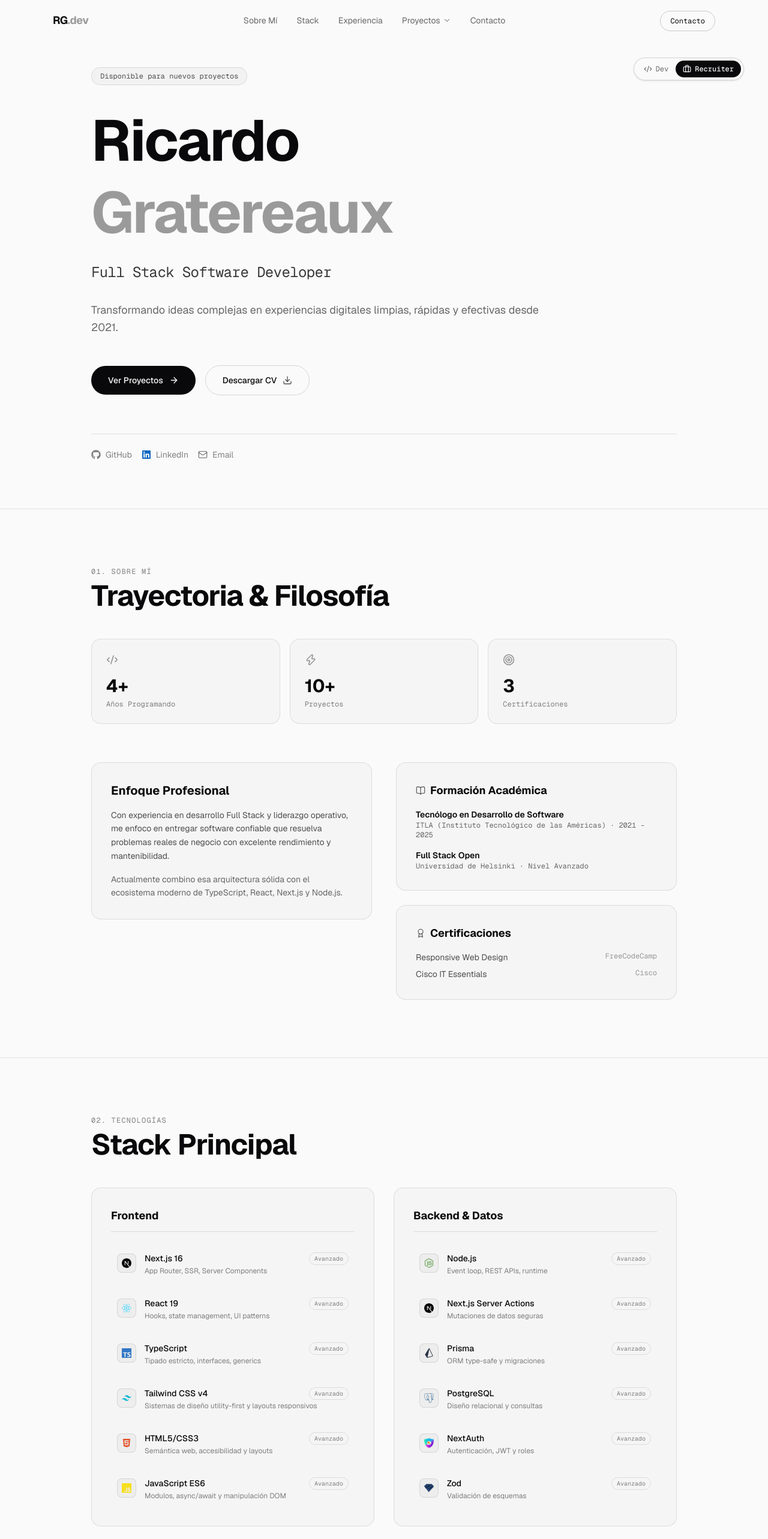
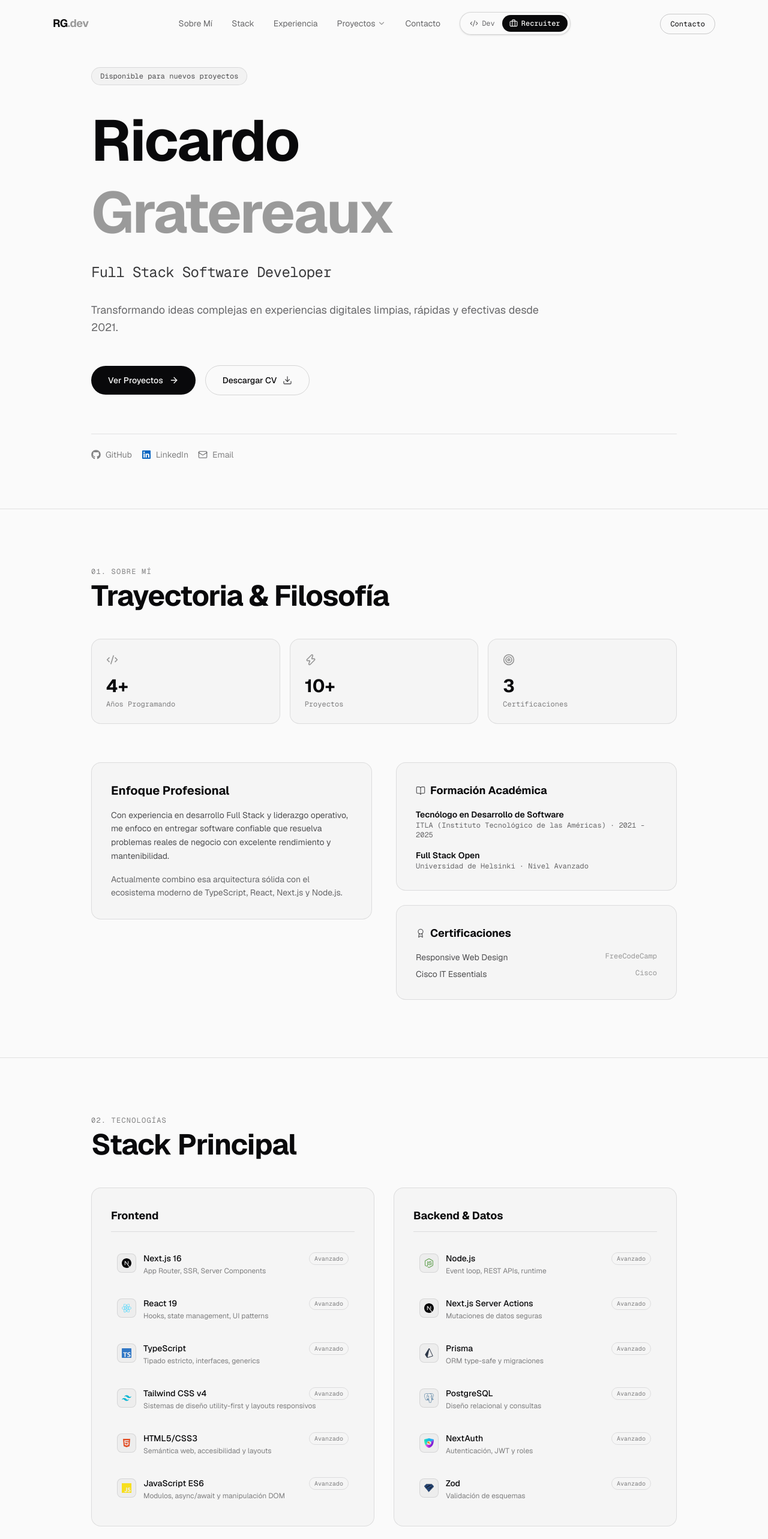
Before and after one commit to RicardoGratereaux/RGportfolio, a Next.js app: page / in a window 1280 px wide. Shown: the top 2566 px of the page at 60% size. Built offline with nearby package versions, Linux system fonts and the light colour scheme.

Commit message:
fix: responsive

```diff
--- a/src/app/layout.tsx
+++ b/src/app/layout.tsx
@@ -2,7 +2,6 @@ import type { Metadata } from "next";
 import { Geist, Geist_Mono } from "next/font/google";
 import "./globals.css";
 import SmoothScroll from "@/components/animations/SmoothScroll";
-import ViewToggle from "@/components/ui/ViewToggle";
 import Navbar from "@/components/layout/Navbar";
 import ThemeProvider from "@/components/ThemeProvider";
 
@@ -52,7 +51,6 @@ export default function RootLayout({
         <ThemeProvider>
           <SmoothScroll>
             <Navbar />
-            <ViewToggle />
             {children}
           </SmoothScroll>
         </ThemeProvider>
--- a/src/components/layout/Navbar.tsx
+++ b/src/components/layout/Navbar.tsx
@@ -3,6 +3,7 @@
 import { useState, useEffect, useRef } from "react";
 import { Menu, X, ArrowRight, ExternalLink, ChevronDown, Layers, Sparkles, Code2, Database } from "lucide-react";
 import { GitHubIcon } from "@/components/icons/TechIcons";
+import ViewToggle from "@/components/ui/ViewToggle";
 
 const projectsList = [
   {
@@ -148,6 +149,7 @@ export default function Navbar() {
                 </a>
               );
             })}
+            <ViewToggle className="hidden md:flex" />
           </div>
 
           {/* CTA */}
@@ -302,7 +304,9 @@ export default function Navbar() {
 
       {/* Mobile menu */}
       {mobileOpen && (
-        <div className="fixed inset-0 top-16 bg-background/95 backdrop-blur-lg z-40 flex flex-col items-center justify-center gap-8 md:hidden">
+        <div className="fixed inset-0 top-16 bg-background/95 backdrop-blur-lg z-40 flex flex-col items-center justify-start gap-8 overflow-auto p-6 md:hidden">
+          <ViewToggle mobile className="w-full max-w-md" />
+          <div className="flex flex-col items-center gap-6 pt-4">
             {navLinks.map((link) => (
               <a
                 key={link.href}
@@ -317,6 +321,7 @@ export default function Navbar() {
               </a>
             ))}
           </div>
+        </div>
       )}
     </>
   );
--- a/src/components/sections/Stack.tsx
+++ b/src/components/sections/Stack.tsx
@@ -112,11 +112,11 @@ export default function Stack() {
           Stack Principal
         </h2>
 
-        <div className="grid md:grid-cols-2 gap-8">
+        <div className="grid grid-cols-1 md:grid-cols-2 gap-8">
           {categories.map((cat) => (
             <div
               key={cat.title}
-              className="p-8 rounded-2xl border border-foreground/10 bg-foreground/[0.02]"
+              className="p-6 md:p-8 rounded-2xl border border-foreground/10 bg-foreground/[0.02] min-w-0 overflow-hidden"
             >
               <h3 className="text-lg font-bold text-foreground mb-6 pb-3 border-b border-foreground/10">
                 {cat.title}
@@ -128,7 +128,7 @@ export default function Stack() {
                   return (
                     <div
                       key={item.name}
-                      className="flex items-start gap-3.5 p-2.5 rounded-xl hover:bg-foreground/[0.03] transition-colors"
+                      className="flex items-start gap-3 p-2.5 rounded-xl hover:bg-foreground/[0.03] transition-colors min-w-0"
                     >
                       <div className="w-8 h-8 rounded-lg border border-foreground/10 bg-foreground/[0.03] flex items-center justify-center shrink-0 mt-0.5">
                         {IconComp ? (
@@ -142,12 +142,12 @@ export default function Stack() {
                       </div>
                       <div className="flex-1 min-w-0">
                         <div className="flex items-center justify-between gap-2">
-                          <span className="text-sm font-medium text-foreground">{item.name}</span>
+                          <span className="text-sm font-medium text-foreground break-words">{item.name}</span>
                           <span className="text-[10px] font-mono text-foreground/50 border border-foreground/10 px-2 py-0.5 rounded-full">
                             {item.level}
                           </span>
                         </div>
-                        <p className="text-xs text-foreground/50 truncate mt-0.5">{item.desc}</p>
+                        <p className="text-xs text-foreground/50 break-words mt-0.5">{item.desc}</p>
                       </div>
                     </div>
                   );
--- a/src/components/ui/ViewToggle.tsx
+++ b/src/components/ui/ViewToggle.tsx
@@ -3,12 +3,18 @@
 import { useViewStore } from "@/store/useViewStore";
 import { Code2, Briefcase } from "lucide-react";
 
-export default function ViewToggle() {
+interface ViewToggleProps {
+  className?: string;
+  mobile?: boolean;
+}
+
+export default function ViewToggle({ className, mobile }: ViewToggleProps) {
   const { viewMode, toggleViewMode } = useViewStore();
   const isDeveloper = viewMode === "developer";
+  const labelClass = mobile ? "inline" : "hidden sm:inline";
 
   return (
-    <div className="fixed top-24 right-6 md:right-10 z-50 flex items-center p-1 rounded-full bg-background/80 backdrop-blur-md border border-foreground/15 shadow-sm">
+    <div className={`flex items-center p-1 rounded-full bg-background/80 backdrop-blur-md border border-foreground/15 shadow-sm ${className ?? ""}`}>
       <button
         onClick={() => !isDeveloper && toggleViewMode()}
         className={`flex items-center gap-1.5 px-3 py-1.5 text-xs font-mono rounded-full transition-all ${
@@ -19,7 +25,7 @@ export default function ViewToggle() {
         title="Modo Desarrollador"
       >
         <Code2 className="w-3.5 h-3.5" />
-        <span className="hidden sm:inline">Dev</span>
+        <span className={labelClass}>Dev</span>
       </button>
 
       <button
@@ -32,7 +38,7 @@ export default function ViewToggle() {
         title="Modo Reclutador"
       >
         <Briefcase className="w-3.5 h-3.5" />
-        <span className="hidden sm:inline">Recruiter</span>
+        <span className={labelClass}>Recruiter</span>
       </button>
     </div>
   );
```
Lines whose indentation alone changed are shown as unchanged.
